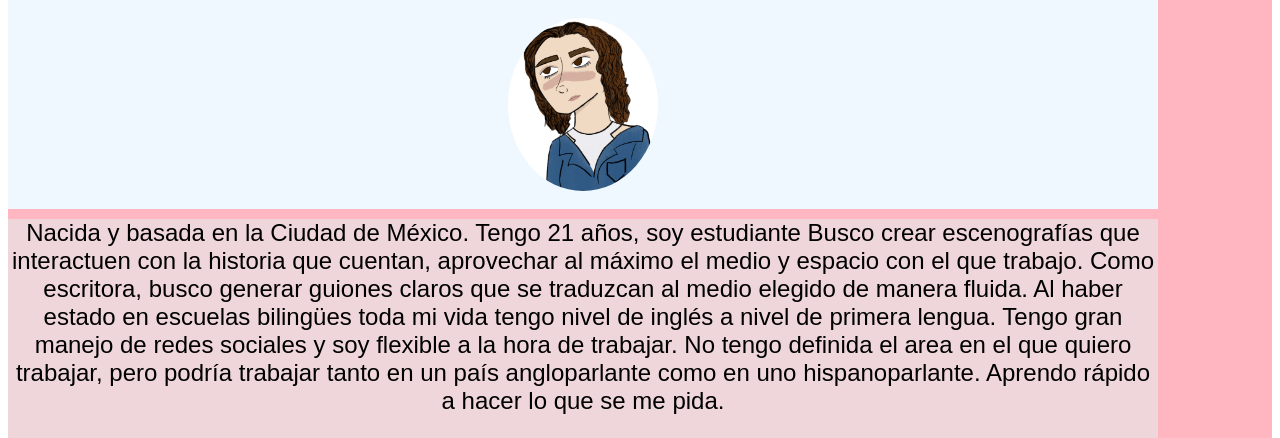
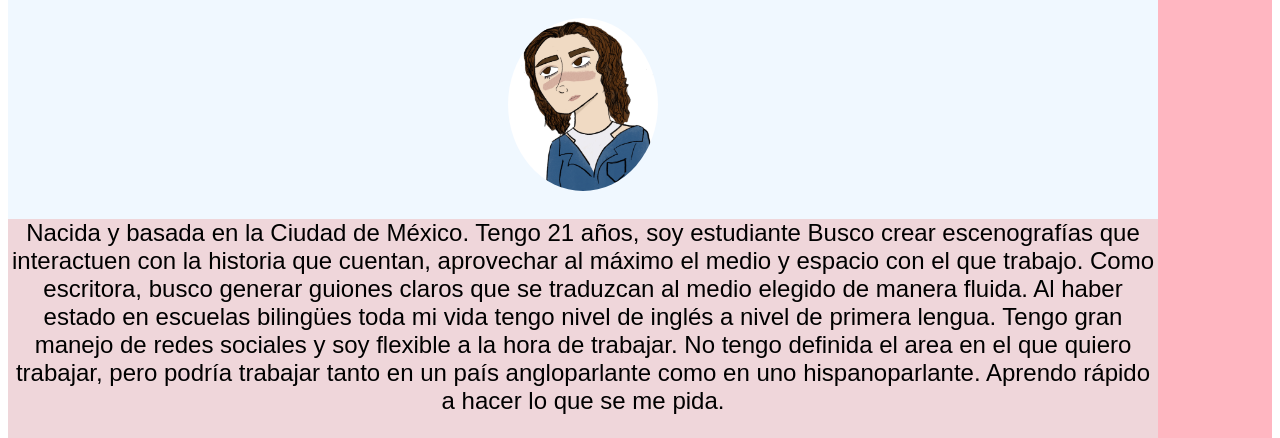
Before and after one commit to lore99x/CVLore, a plain HTML site: page index.html in a window 1280 px wide. Shown: the part 112-550 px from the top of the page. Drawn offline with Linux system fonts and the light colour scheme.

Commit message:
Add files via upload

```diff
--- a/estilos.css
+++ b/estilos.css
@@ -1,6 +1,6 @@
 #site{
-    width:1600x;
-        height:1500px;
+    width:1150x;
+        height:1660px;
         margin-top:2;
     margin-left:3;
     margin-bottom: 0;
@@ -10,7 +10,7 @@
 }
 #header{
     width:1150px;
-    height:300px;
+    height:310px;
         background-color:aliceblue;
     float:center;
 }
```
